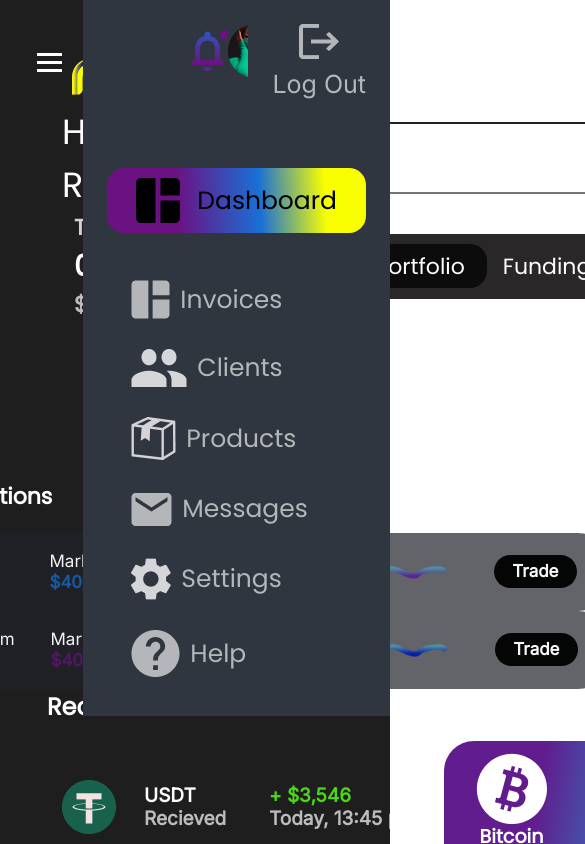
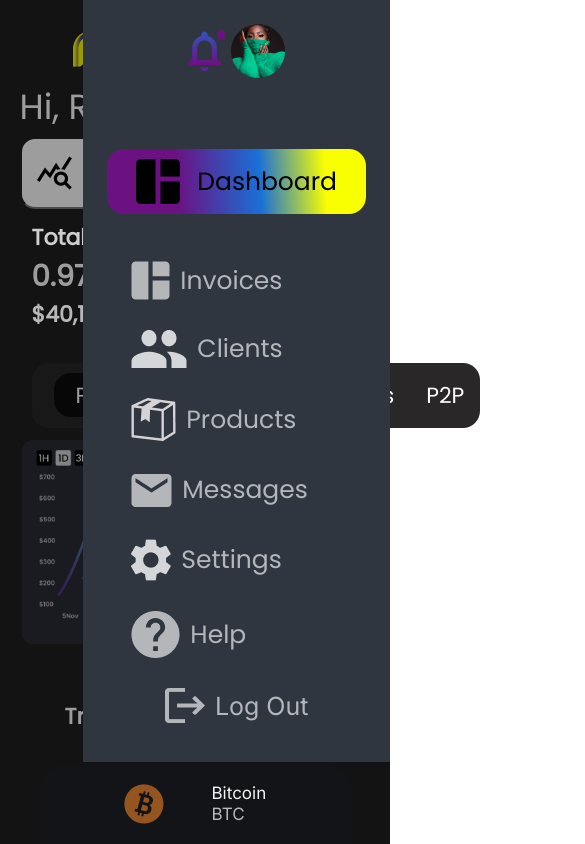
Before and after one commit to AnrelWsh/Minance-vue, a Vue app: page / in a window 390 px wide. Both pictures are taken after a click on the element 49 px from the left and 76 px from the top of the page. Shown: the top 844 px of the page, 585 px wide, since content can reach past the window. Built offline with nearby package versions, Linux system fonts and the light colour scheme.

Commit message:
:zap: Optimized Responsive :zap:

```diff
--- a/src/App.vue
+++ b/src/App.vue
@@ -1,8 +1,11 @@
 <template>
   <div id="app">
     <MenuVue/>
-    <CentralVue/>
-    <SideVue/>
+    <div class="content">
+      <CentralVue/>
+      <SideVue/>
+    </div>
+
   </div>
 </template>
 
@@ -34,10 +37,23 @@ export default {
   flex-direction: row;
   padding: 24px 13px 24px 16px;
 }
+.content{
+  display: flex;
+}
+
+@media screen and (max-width: 1481px) {
+  .content{
+    display: flex;
+    flex-direction: column;
+  }
+}
 
 @media screen and (max-width: 1024px) {
   #app{
     flex-direction: column;
+    align-items: center;
+    padding: 0;
+    margin: auto;
   }
 }
 </style>
--- a/src/components/CentralVue.vue
+++ b/src/components/CentralVue.vue
@@ -52,13 +52,12 @@ export default {
 
 <style scoped>
 #central{
-  margin-left: 30px;
-  margin-right: 15px;
   width: 50vw;
   display: flex;
   flex-direction: column;
   align-items: center;
   justify-content: space-between;
+  margin: 6vw 0;
 }
 input{
   padding: 15px 73px;
@@ -151,15 +150,90 @@ h2{
 }
 .second{
   padding: 0 18px;
+  display: flex;
+  flex-direction: column;
+  gap: 3vw;
 }
 
+@media screen and (max-width: 1481px) {
+  #central{
+    width: 70vw;
+  }
+  .sub{
+    margin: 3vw 0;
+  }
+  .second{
+    margin-top: 3vw;
+  }
+}
+
+@media screen and (max-width: 1281px) {
+  #central{
+    width: 60vw;
+  }
+}
+
+@media screen and (max-width: 1124px) {
+  .head{
+    flex-direction: column;
+    align-items: stretch;
+  }
+  .head h2{
+    margin-bottom: 1vw;
+  }
+  .sub{
+    flex-direction: column;
+    align-items: stretch;
+  }
+  .subtab{
+    margin: auto;
+  }
+}
 
 @media screen and (max-width: 1024px) {
   #central{
-    width: 80vw;
+    width: 90vw;
+  }
+  .head{
+    flex-direction: row;
+    align-items: center;
+  }
+  .head h2{
+    margin-bottom: 0;
+  }
+  .sub{
+    margin: 3vw 0;
+    flex-direction: row;
+    align-items: center;
   }
   .chart{
     width: 70vw;
   }
+  .second{
+    margin-top: 6vw;
+  }
+}
+
+@media screen and (max-width: 800px) {
+  .head{
+    flex-direction: column;
+    align-items: stretch;
+  }
+  .head h2{
+    margin-bottom: 1vw;
+  }
+  .sub{
+    flex-direction: column;
+    align-items: stretch;
+  }
+  .subtab{
+    margin: auto;
+  }
+  .chart{
+    width: 90vw;
+  }
+  .second{
+    width: 90vw;
+  }
 }
 </style>
--- a/src/components/MenuVue.vue
+++ b/src/components/MenuVue.vue
@@ -7,6 +7,8 @@
     </div>
     <img id="respLogo" src="../../public/img/Logo.png" alt="Logo">
   </div>
+
+  <div class="screen" @click="toggleNav"></div>
 
   <div id="menu" :class="{ 'nav-active': isNavOpen }">
 
@@ -59,8 +61,26 @@ export default {
   methods: {
     toggleNav() {
       this.isNavOpen = !this.isNavOpen;
+      this.display = "none";
     }
-  }
+  },
+  mounted(){
+    const burger = document.querySelector('.burger');
+    const screen = document.querySelector('.screen');
+    const respMenu = document.querySelector('.respMenu');
+
+    burger.addEventListener('click', () => {
+      screen.style.display = 'block';
+      burger.style.display = 'none';
+      respMenu.style.transition = '0.5s ease-in';
+    });
+
+    screen.addEventListener('click', () => {
+      screen.style.display = 'none';
+      burger.style.display = 'block';
+      respMenu.style.transition = '0.5s ease-in';
+    });
+  },
 
 
 }
@@ -75,6 +95,9 @@ export default {
 }
 #logo{
   margin-bottom: 76px;
+}
+.screen{
+  display: none;
 }
 .dash{
   padding: 10px 29px;
@@ -91,6 +114,7 @@ export default {
   flex-direction: column;
   margin-left: 24px;
 }
+
 .logout {
   display: flex;
   align-items: center;
@@ -127,9 +151,21 @@ export default {
 .nav-active {
   display: none;
 }
+
+@media screen and (max-width: 1481px) {
+  #menu{
+    justify-content: flex-start;
+    margin-right: 5vw;
+  }
+  .mid{
+    margin-top: 10vw;
+  }
+}
+
 @media screen and (max-width: 1024px) {
   #menu{
     display: none;
+    margin: 0;
   }
   #logo{
     display: none;
@@ -148,16 +184,30 @@ export default {
 		display: flex !important;
 		flex-direction: column;
 		align-items: center;
-		transition: transform 0.5s ease-in;
+		transition: 0.5s ease-in;
 	}
 	.burger {
 		display: block;
 	}
   .up{
     display: flex;
+    margin-bottom: 16px;
+    width: 25vw;
   }
   .respMenu{
     display: flex;
+    align-items: center;
+    gap: 20px;
+    transform: translateX(-100px);
+    transform: translateY(+20px);
+    transition: 0.5s ease-in;
+  }
+
+  .screen{
+    width: 100vw;
+    height: 100vh;
+    background-color: #00000062;
+    position: fixed;
   }
 }
 </style>
--- a/src/components/RecentTransactionComponent.vue.vue
+++ b/src/components/RecentTransactionComponent.vue.vue
@@ -75,4 +75,5 @@ p{
     margin-left: 28px;
     width: 300px;
 }
+
 </style>
--- a/src/components/SideVue.vue
+++ b/src/components/SideVue.vue
@@ -4,6 +4,7 @@
       <UpSideComponent/>
     </div>
 
+    <div class="content">
       <div class="recent">
         <h2>Recent Transactions </h2>
         <div class="recentComponents">
@@ -17,9 +18,13 @@
 
       <div class="assets">
         <h2 class="assetsTitle">Assets</h2>
+        <div class="cards">
           <AssetsComponent backgroundColor="linear-gradient(98.73deg, #611D8D 35.75%, #2F7EC1 73.26%)" fontColor="white" coinImage="img/cryptos/btc-big.png" cryptoName="Bitcoin" value="121,6450.45" short="BTC"/>
           <AssetsComponent backgroundColor="linear-gradient(99.56deg, #FAFF00 35.82%, #29ABE2 64.75%, rgba(255, 255, 255, 0.7) 91.33%)" fontColor="black" coinImage="img/cryptos/eth-big.png" cryptoName="Etherum" value="143,850.45" short="ETH"/>
         </div>
+      </div>
+    </div>
+
   </div>
 
 </template>
@@ -47,7 +52,10 @@ export default {
   display: flex;
   flex-direction: column;
 }
-
+.content{
+  display: flex;
+  flex-direction: column;
+}
 .recent{
   margin-bottom: 20px;
 }
@@ -62,13 +70,78 @@ h2{
   margin-bottom: 16px;
 }
 
-@media screen and (max-width: 1024px) {
+@media screen and (max-width: 1481px) {
   .up{
     display: none;
   }
   #side{
     display: flex;
     flex-direction: row;
+    justify-content: space-between;
+    width: 70vw;
+    padding: 0;
+  }
+  .assets{
+    width: 35vw;
+  }
+  .content{
+    flex-direction: row;
+    gap: 5vw;
+  }
+}
+
+@media screen and (max-width: 1290px) {
+  #side{
+    width: 65vw;
+  }
+  .assets{
+    width: 25vw;
+  }
+}
+
+@media screen and (max-width: 1124px) {
+  .assets{
+    width: 65vw;
+  }
+  .content{
+    flex-direction: column;
+  }
+  .cards{
+    display: flex;
+    flex-direction: row;
+    gap: 10vw;
+  }
+}
+
+@media screen and (max-width: 1024px) {
+  #side{
+    width: 90vw;
+  }
+  .assets{
+    width: 35vw;
+  }
+  .content{
+    flex-direction: row;
+  }
+  .cards{
+    flex-direction: column;
+    gap: 0;
+  }
+}
+
+@media screen and (max-width: 800px) {
+  .content{
+    flex-direction: column;
+  }
+  .cards{
+    flex-direction: row;
+  }
+}
+@media screen and (max-width: 800px) {
+
+  .cards{
+    flex-direction: column;
+    width: 80vw;
   }
 }
 </style>
--- a/src/components/TransactionComponent.vue
+++ b/src/components/TransactionComponent.vue
@@ -88,6 +88,13 @@ p{
     padding: 6px 18px;
 }
 #line{
-    width: 112px;
+    width: 7vw;
+}
+
+@media screen and (max-width: 800px) {
+    .transac{
+        flex-wrap: wrap;
+        justify-content: center;
+    }
 }
 </style>
--- a/src/main.js
+++ b/src/main.js
@@ -2,11 +2,3 @@ import { createApp } from 'vue'
 import App from './App.vue'
 
 createApp(App).mount('#app')
-
-const burger = document.querySelector('.burger');
-const nav = document.querySelector('.first , .logout');
-
-burger.addEventListener('click', () => {
-	nav.classList.toggle('nav-active');
-	burger.classList.toggle('toggle');
-});
```
Lines whose indentation alone changed are shown as unchanged.
